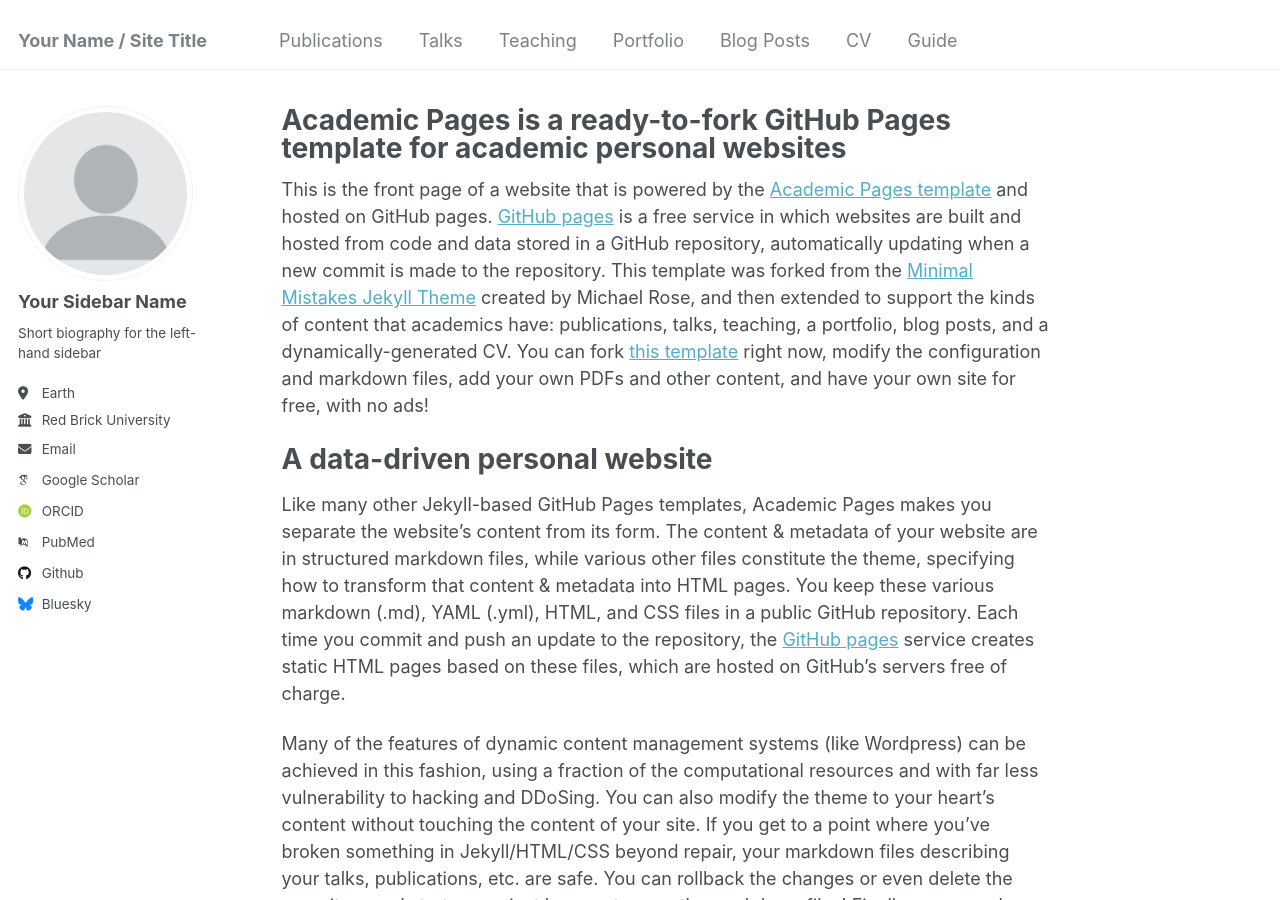
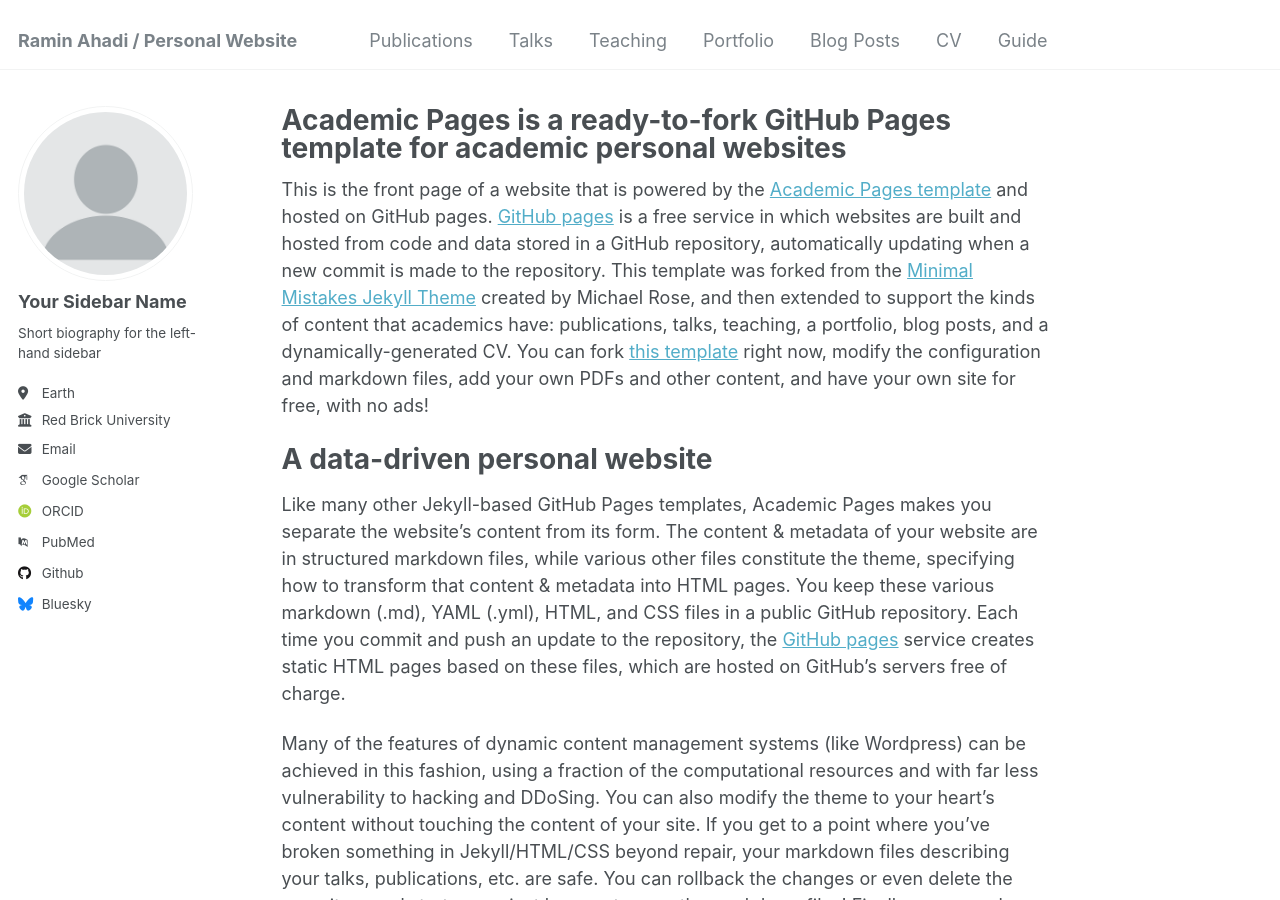
Before and after one commit to rahadi94/rahadi94.github.io, a Jekyll site: the page built from _pages/about.md, in a window 1280 px wide and 900 px high. Built offline with Jekyll 4.4.1, drawn with Linux system fonts in a browser that asks for light colours; some web fonts are replaced.

Commit message:
Update _config.yml

```diff
--- a/_config.yml
+++ b/_config.yml
@@ -8,7 +8,7 @@
 
 # Basic Site Settings
 locale                   : "en-US"
-title                    : "Your Name / Site Title"
+title                    : "Ramin Ahadi / Personal Website"
 title_separator          : "-"
 name                     : &name "Ramin Ahadi"
 description              : &description "personal description"
```
